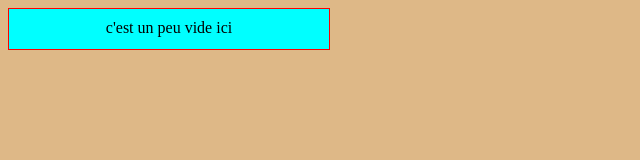
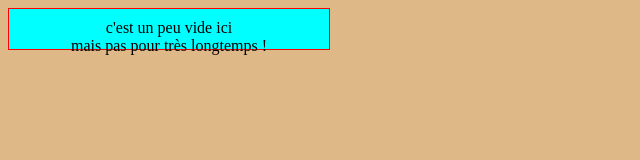
Before and after one commit to jeremybriard/mondepot, a plain HTML site: page index.html in a window 1280 px wide. Shown: the whole page, without its empty margins (0-640 px from the left). Drawn offline with Linux system fonts and the light colour scheme.

Commit message:
Nouvelle ligne dans index

```diff
--- a/index.html
+++ b/index.html
@@ -8,6 +8,7 @@
     <link href="design.css" rel="stylesheet">
 </head>
 <body>
-    <div> c'est un peu vide ici</div>
+    <div> c'est un peu vide ici
+</br> mais pas pour très longtemps ! </div>
 </body>
 </html>
```
